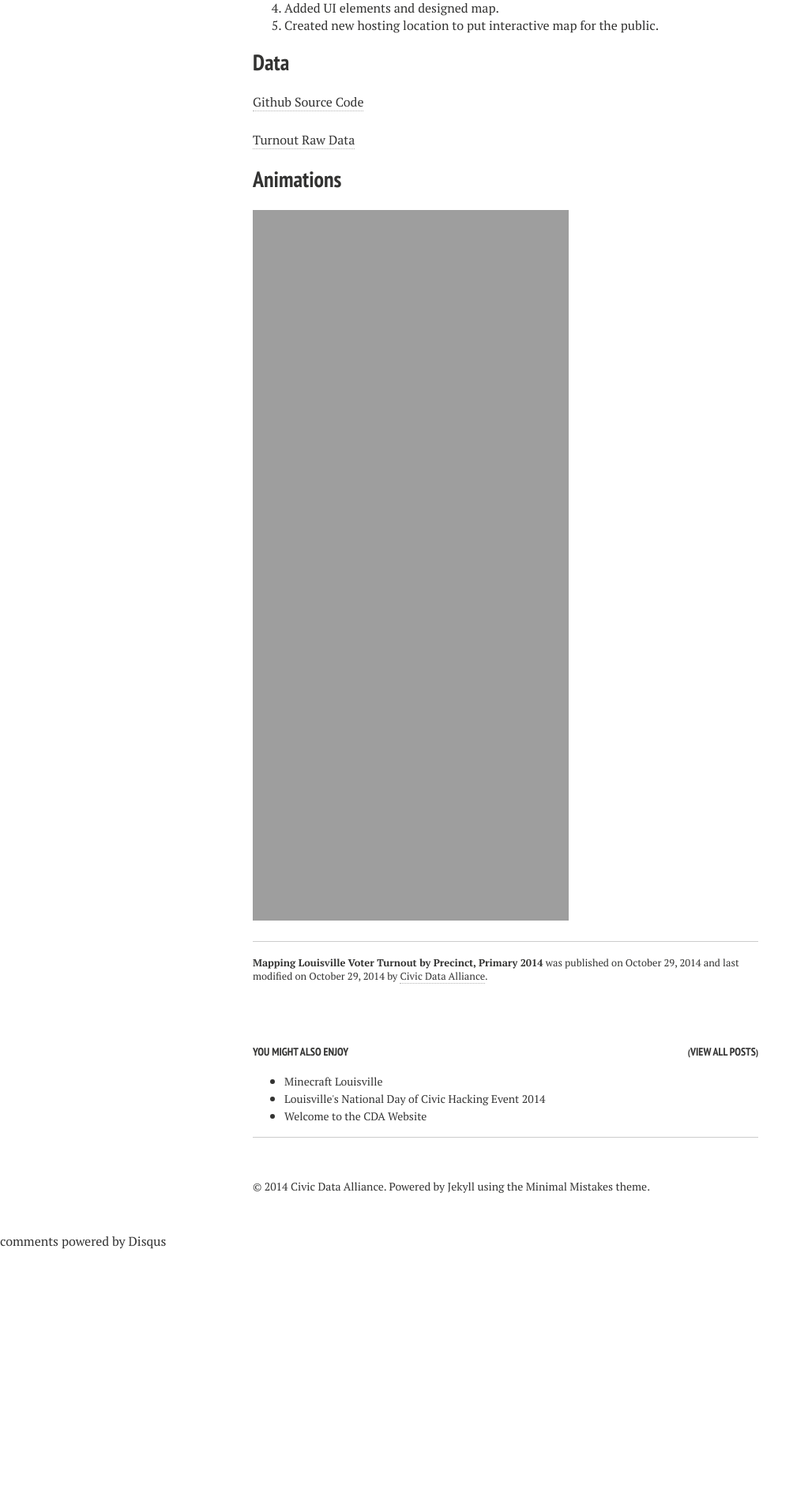
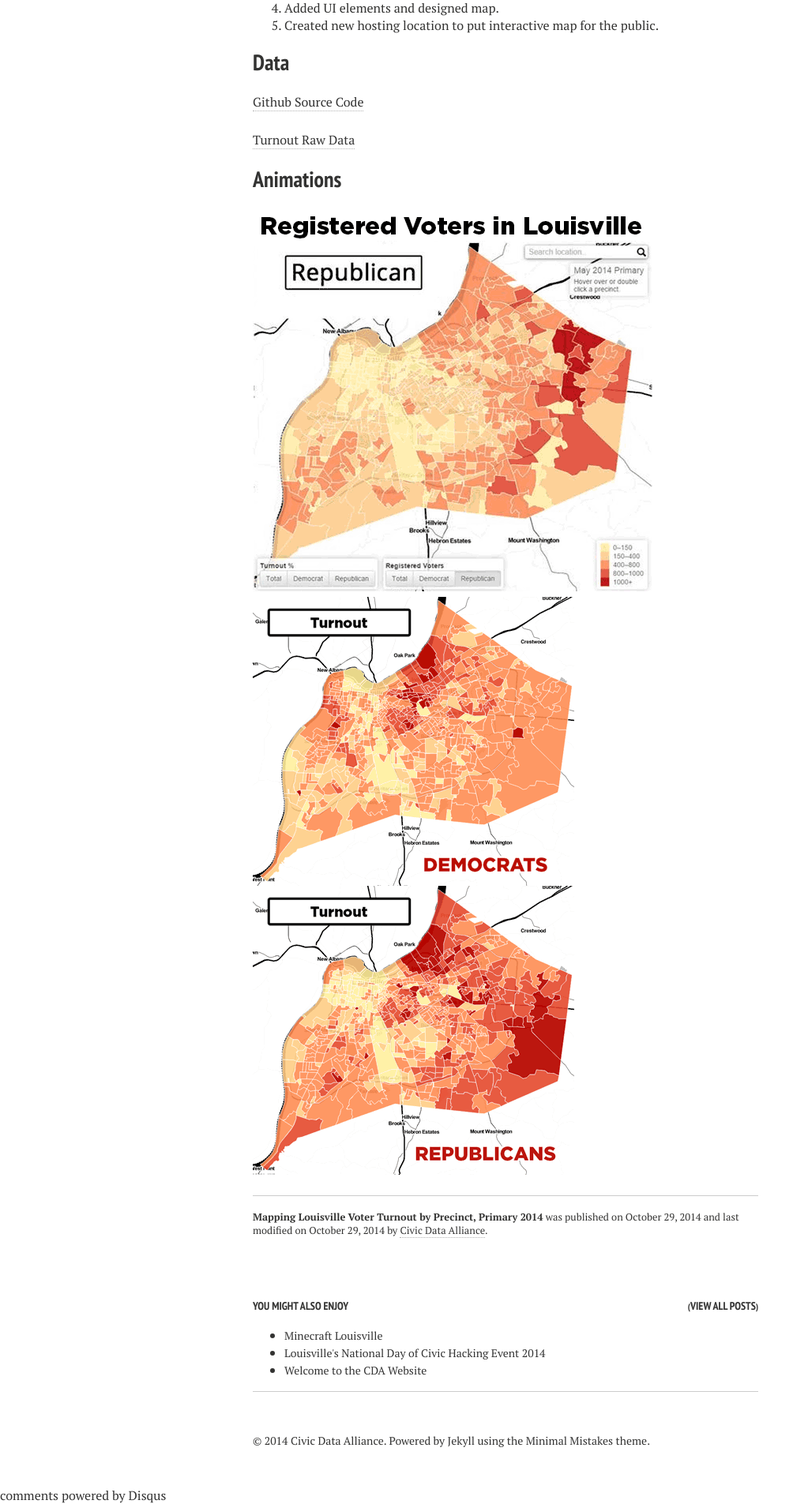
Before and after one commit to reydelleon/civicdata.github.io, a Jekyll site: the page built from _posts/2014-10-29-louisville-voter-precinct-turnout.md, in a window 1280 px wide. Shown: the part 2117-4022 px from the top of the page at 79% size, without its empty margins (0-1023 px from the left). Built offline with Jekyll 4.4.1, drawn with Linux system fonts in a browser that asks for light colours; nearby versions of some CDN libraries; comment, search, counter and statistics services are not loaded; before the commit the page ends 3700 px from its top, so only the background shows below that.

Commit message:
Removed MD size
not supported

```diff
--- a/_posts/2014-10-29-louisville-voter-precinct-turnout.md
+++ b/_posts/2014-10-29-louisville-voter-precinct-turnout.md
@@ -54,6 +54,6 @@ Open data issues included releasing raw data tables as PDFs, charging for access
 
 ## Animations ##
 
-![Registered Voters Republican vs Democrat](/images/animation-PrecinctRegisteredVoters.gif =250x)
-![Democrat Registered Voters vs Turnout](/images/animation-DemRegisteredTurnout.gif =250x)
-![Republican Registered Voters vs Turnout](/images/animation-RepRegisteredTurnout.gif =250x)
+![Registered Voters Republican vs Democrat](/images/animation-PrecinctRegisteredVoters.gif)
+![Democrat Registered Voters vs Turnout](/images/animation-DemRegisteredTurnout.gif)
+![Republican Registered Voters vs Turnout](/images/animation-RepRegisteredTurnout.gif)
```
